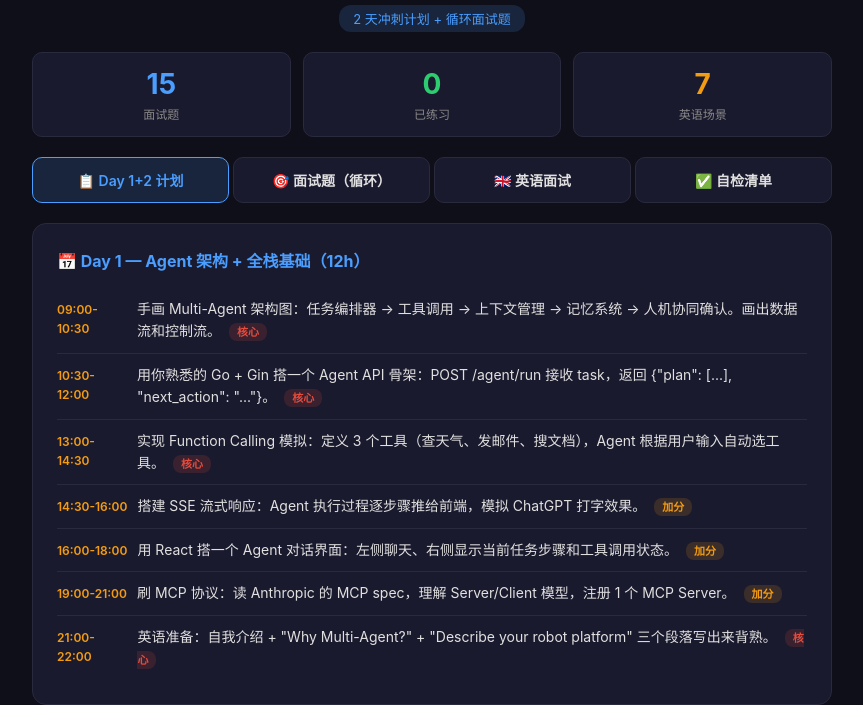
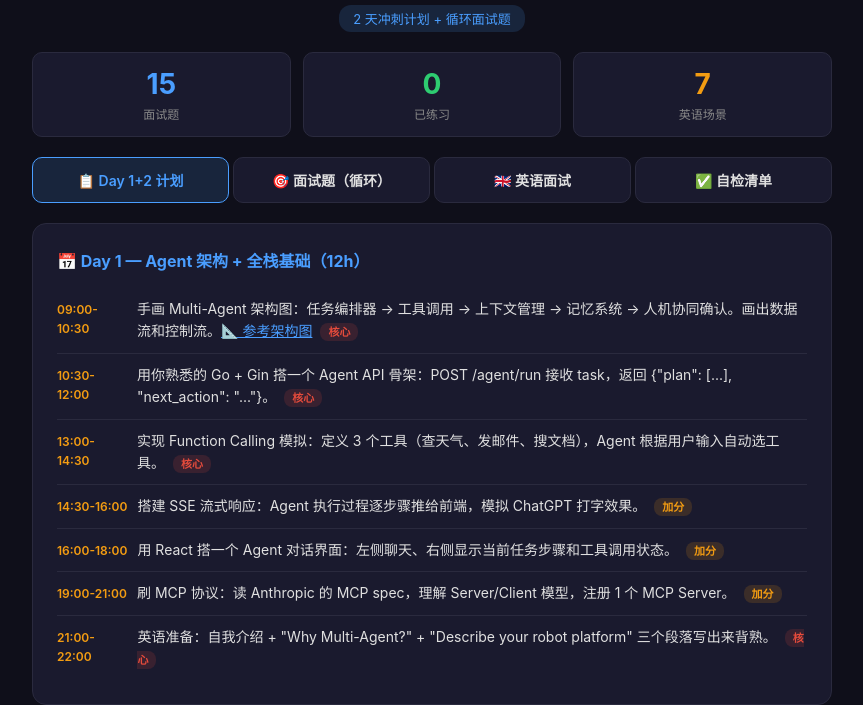
Before and after one commit to 1sunzichen/aimemory, a website: page docs/public/interview-prep.html in a window 1280 px wide. Shown: the part 116-821 px from the top of the page, without its empty margins (208-1071 px from the left). Drawn offline with Linux system fonts and the light colour scheme.

Commit message:
feat: add architecture diagram link to Day 1 plan task

```diff
--- a/docs/public/interview-prep.html
+++ b/docs/public/interview-prep.html
@@ -161,7 +161,7 @@
   <div class="day-block">
     <h3>📅 Day 1 — Agent 架构 + 全栈基础（12h）</h3>
 
-    <div class="task-row"><span class="task-time">09:00-10:30</span><span>手画 Multi-Agent 架构图：任务编排器 → 工具调用 → 上下文管理 → 记忆系统 → 人机协同确认。画出数据流和控制流。<span class="task-prio prio-high">核心</span></span></div>
+    <div class="task-row"><span class="task-time">09:00-10:30</span><span>手画 Multi-Agent 架构图：任务编排器 → 工具调用 → 上下文管理 → 记忆系统 → 人机协同确认。画出数据流和控制流。<a href="multi-agent-arch.html" target="_blank" style="color:var(--accent)">📐 参考架构图</a><span class="task-prio prio-high">核心</span></span></div>
 
     <div class="task-row"><span class="task-time">10:30-12:00</span><span>用你熟悉的 Go + Gin 搭一个 Agent API 骨架：POST /agent/run 接收 task，返回 {"plan": [...], "next_action": "..."}。<span class="task-prio prio-high">核心</span></span></div>
 
```
